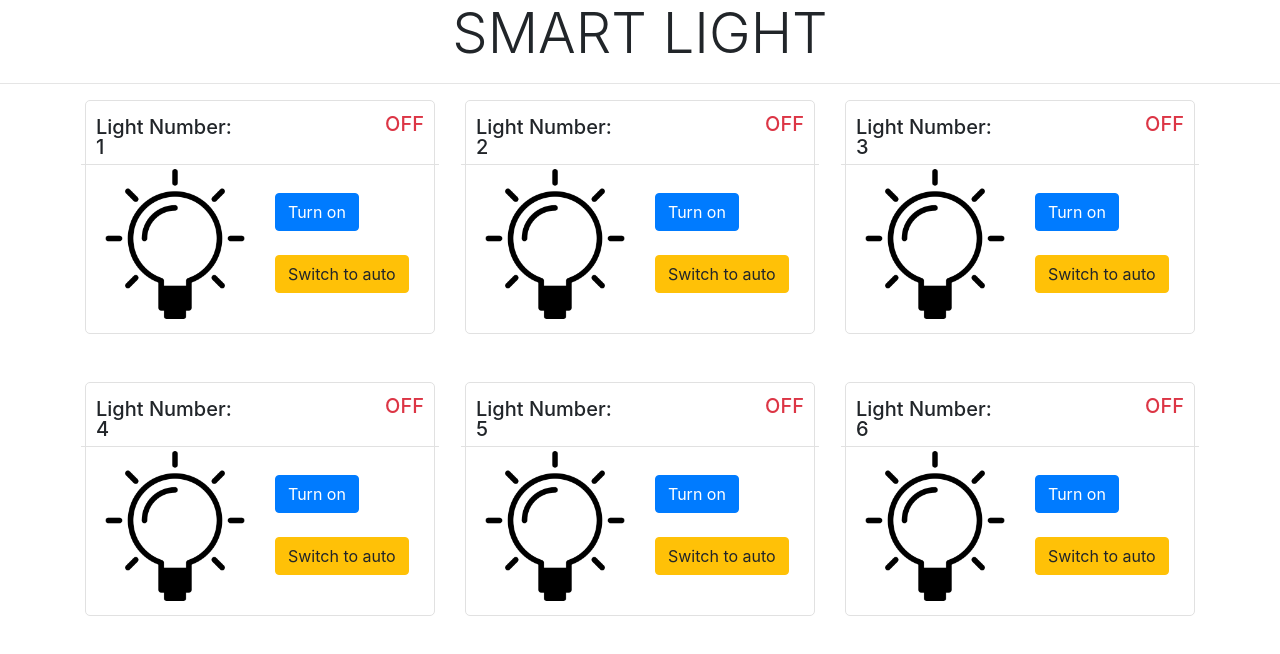
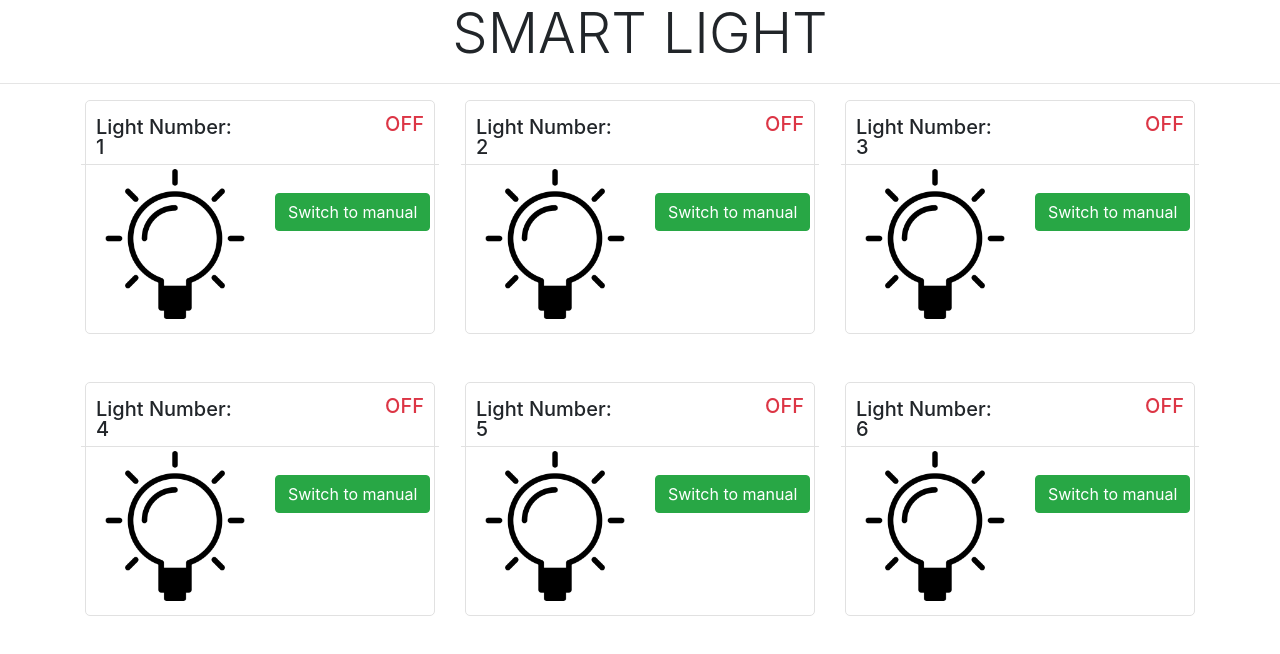
Before and after one commit to iamsirid/smart-light, a React (Create React App) app in the folder client/: page / in a window 1280 px wide. Shown: the top 654 px of the page. Built offline with nearby package versions, Linux system fonts and the light colour scheme; no server answers.

Commit message:
fix on off inconsistency

```diff
--- a/client/src/App.js
+++ b/client/src/App.js
@@ -7,32 +7,32 @@ class App extends Component {
   state = {
     ledData: [
       {
-        mode: 99,
-        isOn: 99
+        mode: null,
+        isOn: null
       },
       {
-        mode: 1,
-        isOn: 0
+        mode: null,
+        isOn: null
       },
       {
-        mode: 1,
-        isOn: 0
+        mode: null,
+        isOn: null
       },
       {
-        mode: 1,
-        isOn: 0
+        mode: null,
+        isOn: null
       },
       {
-        mode: 1,
-        isOn: 0
+        mode: null,
+        isOn: null
       },
       {
-        mode: 1,
-        isOn: 0
+        mode: null,
+        isOn: null
       },
       {
-        mode: 1,
-        isOn: 0
+        mode: null,
+        isOn: null
       }
     ]
   };
@@ -42,6 +42,7 @@ class App extends Component {
       .get(`/api/get/data`)
       .then(res => {
         console.log("updateData");
+        console.log(res.data);
         this.setState(
           {
             ledData: res.data
```
